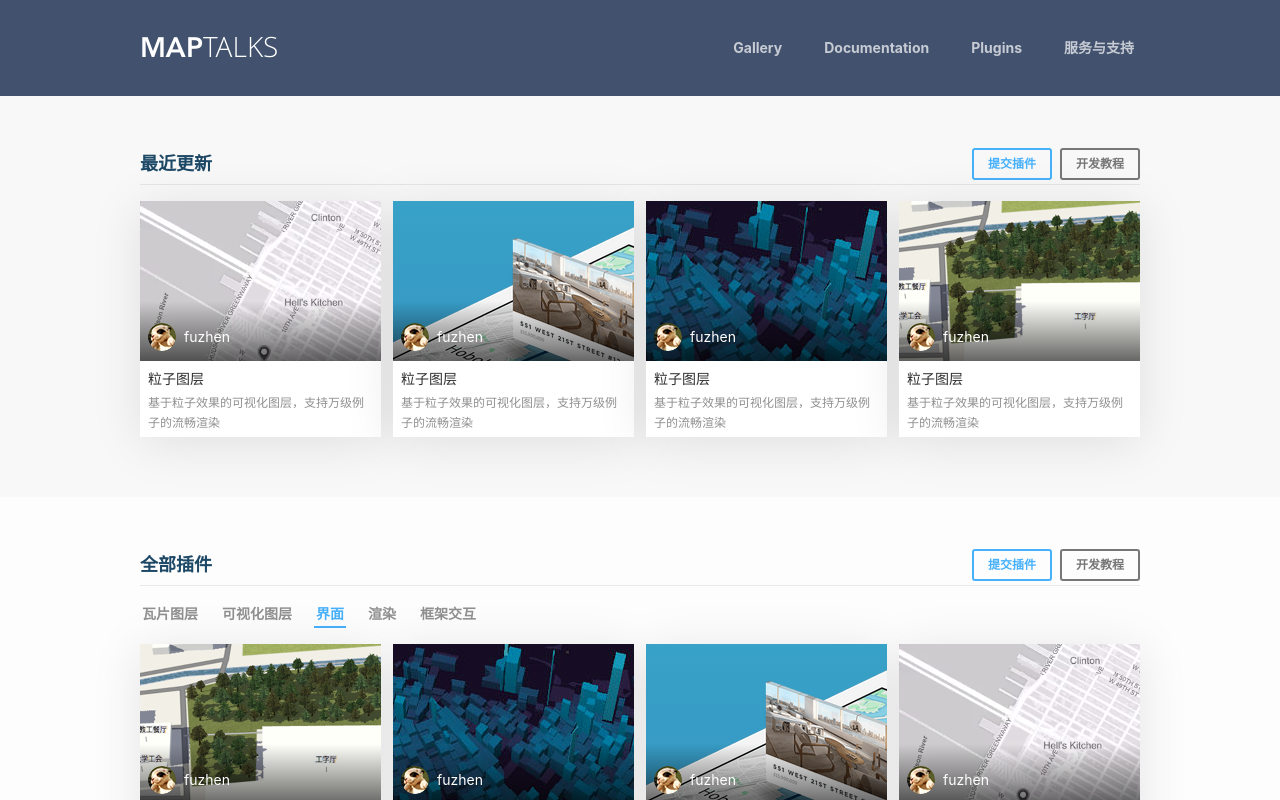
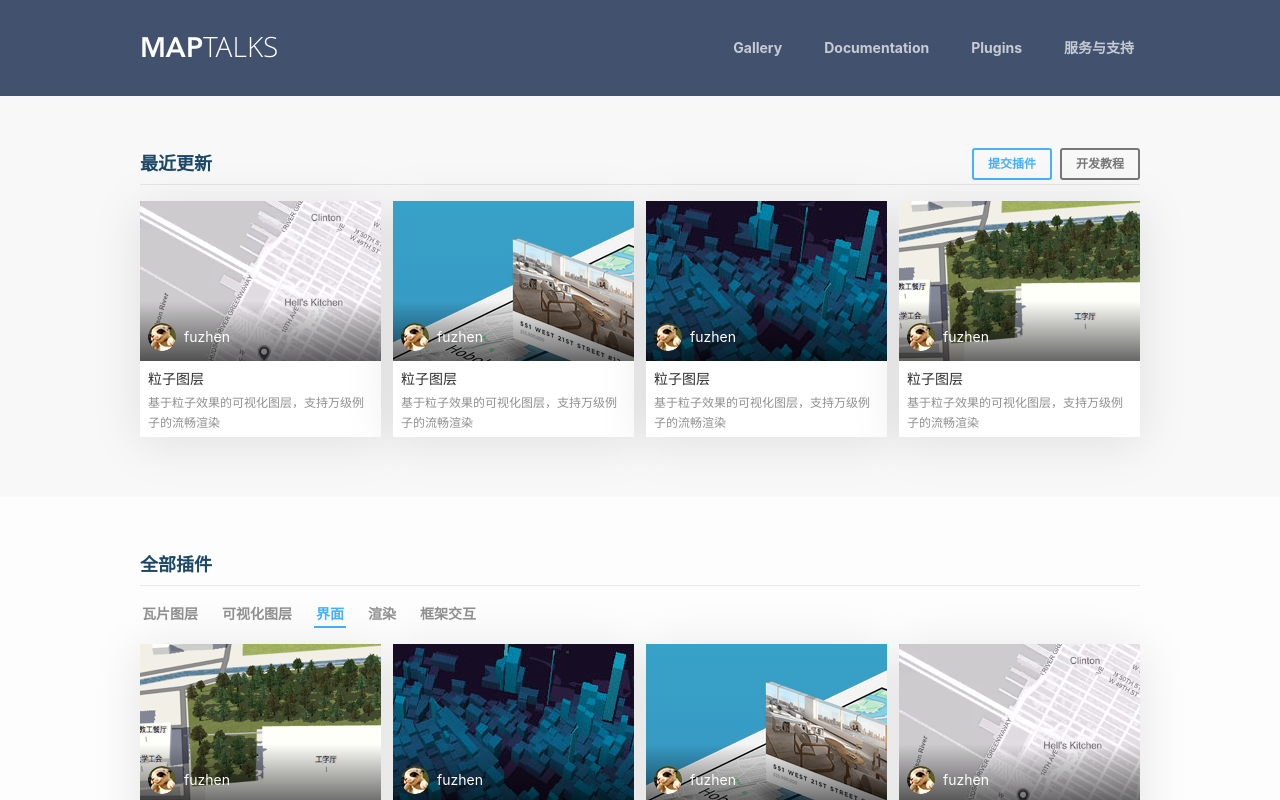
Before and after one commit to maptalks/maptalks.github.io, a website: page src/plugins.html in a window 1280 px wide. Drawn offline with nearby package versions, Linux system fonts and the light colour scheme; files that its build step writes are made by us from their sources.

Commit message:
删除不再使用的链接

```diff
--- a/src/plugins.html
+++ b/src/plugins.html
@@ -138,10 +138,6 @@
             <div class="plugin-list-area bottom-space">
                 <div class="title-panel center-block">
                     <div class="title">全部插件</div>
-                    <div class="button-panel">
-                        <div class="submit button">提交插件</div>
-                        <div class="doc button">开发教程</div>
-                    </div>
                 </div>
                 <div class="tab-panel center-block">
                     <div class="tab-item">瓦片图层</div>
```
